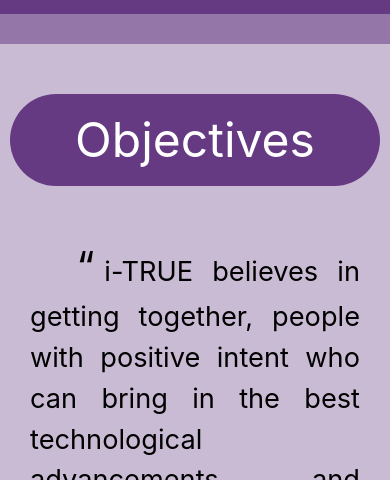
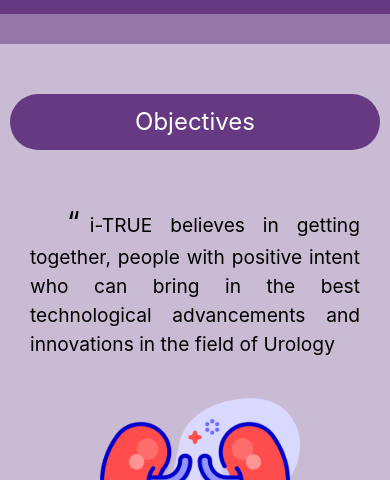
Before and after one commit to nndn/itruetest, a plain HTML site: page objectives.html in a window 390 px wide. Shown: the part 364-844 px from the top of the page. Drawn offline with nearby package versions, Linux system fonts and the light colour scheme.

Commit message:
initial commit 3

```diff
--- a/general.css
+++ b/general.css
@@ -345,6 +345,7 @@
     .header {
         max-height: 300px;
     }
+
 }
 
 @media(max-width: 480px){
--- a/objectives.css
+++ b/objectives.css
@@ -138,6 +138,13 @@
     }
 }
 
-@media screen and (max-width: 1250px) {
+@media screen and (max-width: 500px) {
 
+    .heading {
+        font-size: 1.5em;
+    }
+
+    .para {
+        font-size: 1.2em;
+    }
 }
```
